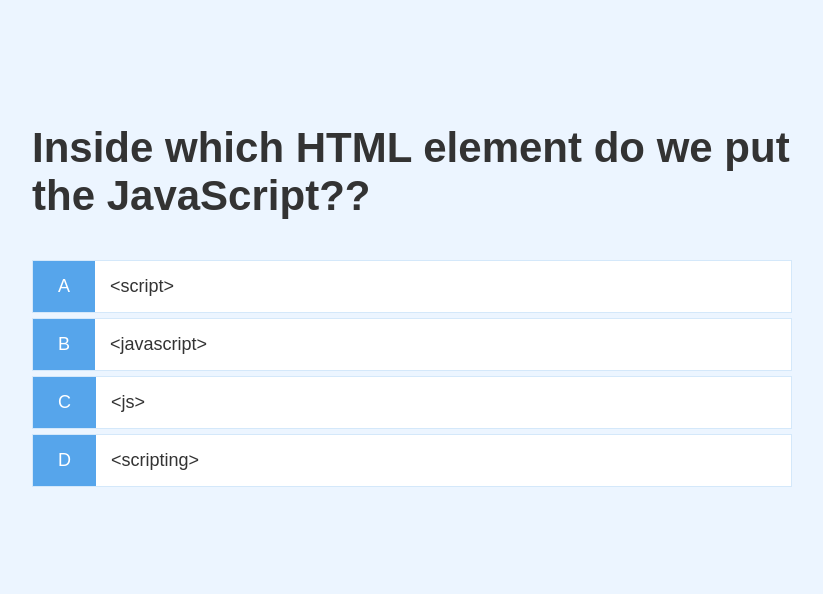
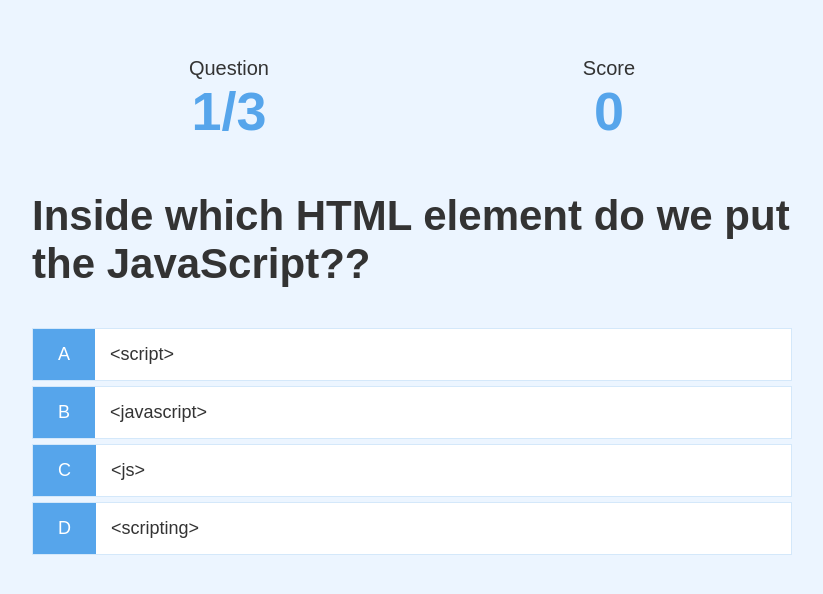
Before and after one commit to rvlaraujo/javascript-quiz-app, a plain HTML site: page game.html in a window 1280 px wide. Shown: the part 332-926 px from the top of the page, without its empty margins (228-1051 px from the left). Drawn offline with Linux system fonts and the light colour scheme.

Commit message:
create a simple HUD display

```diff
--- a/game.html
+++ b/game.html
@@ -13,6 +13,22 @@
 <body>
   <div class="container">
     <div id="game" class="justify-center flex-column">
+      <div id="hud">
+        <div id="hud-item">
+          <p class="hud-prefix">
+            Question
+          </p>
+          <h1 class="hud-main-text" id="questionCounter"></h1>
+        </div>
+        <div id="hud-item">
+          <p class="hud-prefix">
+            Score
+          </p>
+          <h1 class="hud-main-text" id="score">
+            0
+          </h1>
+        </div>
+      </div>
       <h2 id="question">What is the answer to this questions?</h2>
       <div class="choice-container">
         <p class="choice-prefix">A</p>
--- a/js/game.js
+++ b/js/game.js
@@ -1,5 +1,7 @@
 const question = document.getElementById('question');
 const choices = Array.from(document.getElementsByClassName('choice-text'));
+const questionCounterText = document.getElementById("questionCounter");
+const scoreText = document.getElementById("score");
 
 let currentQuestion = {};
 let acceptingAnswers = false;
@@ -43,7 +45,6 @@ startGame = () => {
   questionCounter = 0;
   score = 0;
   availableQuestions = [...questions];
-  console.log(availableQuestions);
   getNewQuestion();
 }
 
@@ -53,6 +54,7 @@ getNewQuestion = () => {
   }
 
   questionCounter++;
+  questionCounterText.innerText = `${questionCounter}/${MAX_QUESTIONS}`;
   const questionIndex = Math.floor(Math.random() * availableQuestions.length);
   currentQuestion = availableQuestions[questionIndex];
   question.innerText = currentQuestion.question;
@@ -76,6 +78,10 @@ choices.forEach((choice) => {
 
     const classToApply = selectedAnswer == currentQuestion.answer ? 'correct' : 'incorrect';
 
+    if(classToApply === 'correct') {
+      incrementScore(CORRECT_BONUS);
+    }
+
     selectedChoice.parentElement.classList.add(classToApply);
 
     setTimeout(() => {
@@ -86,4 +92,9 @@ choices.forEach((choice) => {
   });
 });
 
+incrementScore = num => {
+  score += num;
+  scoreText.innerText = score;
+}
+
 startGame();
--- a/style/game.css
+++ b/style/game.css
@@ -31,3 +31,18 @@
 .incorrect {
   background-color: #dc3545;
 }
+
+/* HUD */
+#hud {
+  display: flex;
+  justify-content: space-around;
+}
+
+.hud-prefix {
+  text-align: center;
+  font-size: 2rem;
+}
+
+.hud-main-text {
+  text-align: center;
+}
```
